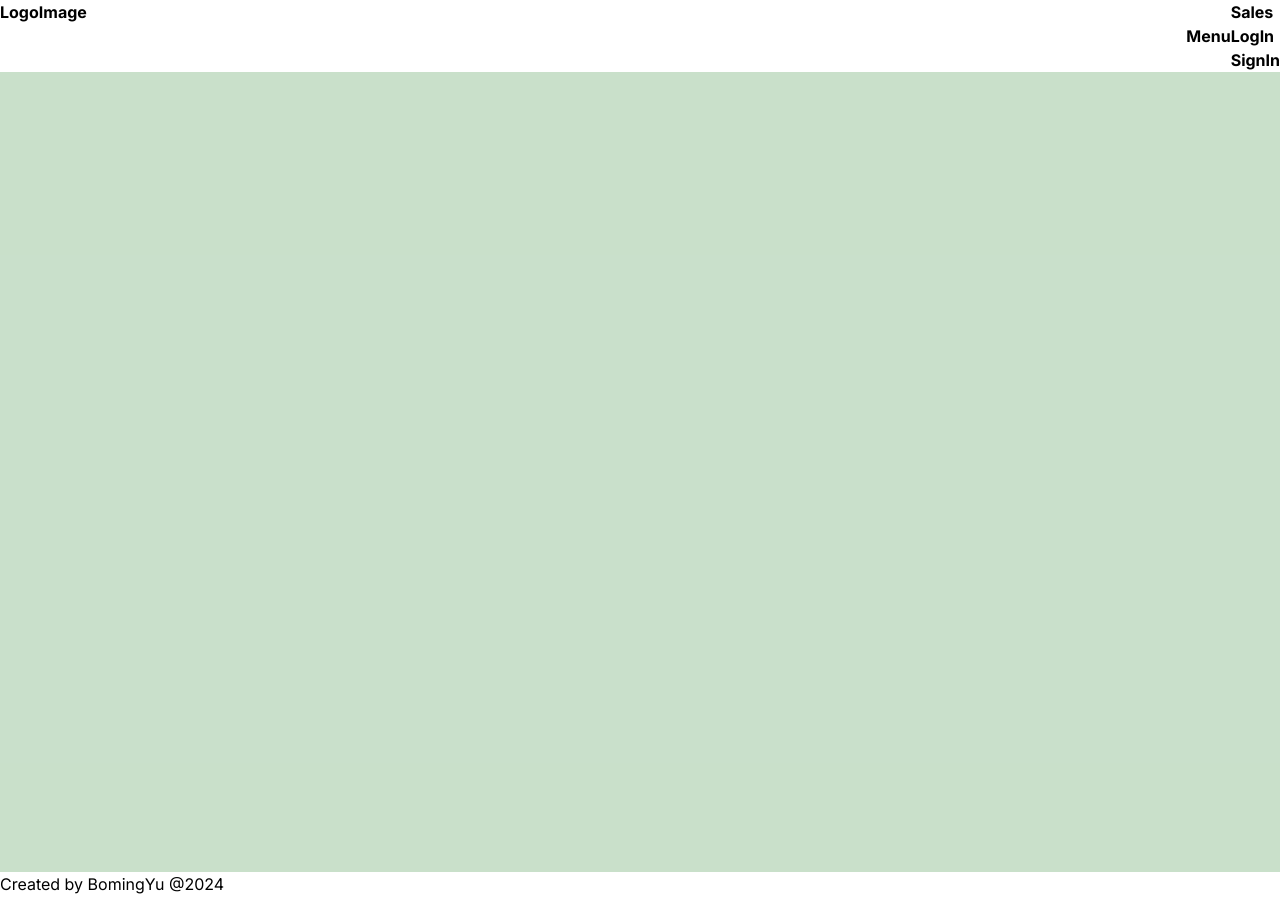
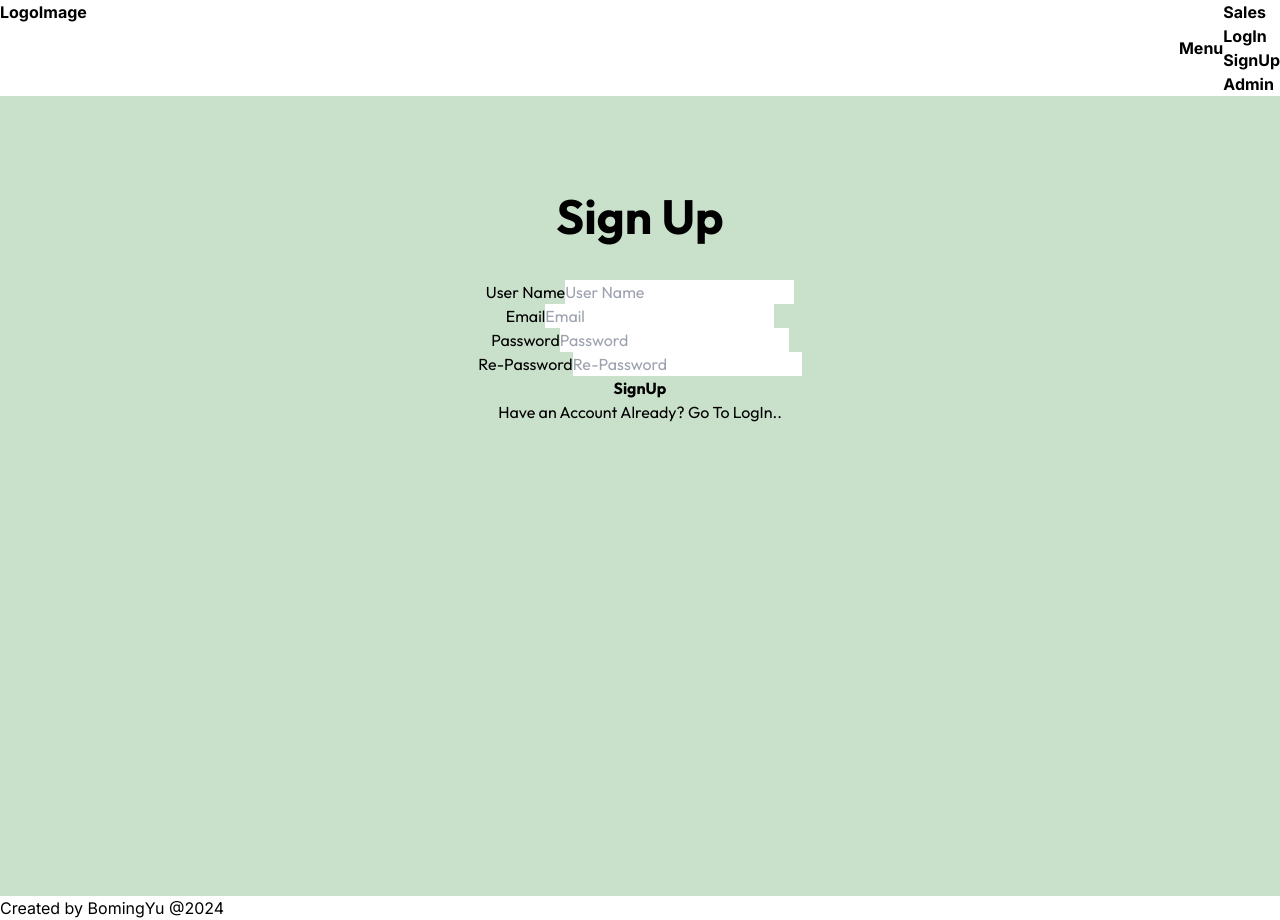
Before and after one commit to BomingYu/shop-frontend, a Next.js app: page /signup in a window 1280 px wide. Before the commit the page ends 896 px from the top, so only its background shows below. Built offline with nearby package versions, Linux system fonts and the light colour scheme.

Commit message:
Signup added, navbar updated

```diff
--- a/src/Components/NavBar.jsx
+++ b/src/Components/NavBar.jsx
@@ -82,9 +82,14 @@ export default function NavBar() {
               )}
               {!isLogin() && (
                 <li>
-                  <Link href="/signin">SignIn</Link>
+                  <Link href="/signup">SignUp</Link>
                 </li>
               )}
+              {/* {isLogin() && user.theRole ==="admin" && ( */}
+                <li>
+                  <Link href="#">Admin</Link>
+                </li>
+              {/* )} */}
             </ul>
           </div>
         </div>
--- /dev/null
+++ b/src/Components/SignupComponent.jsx
@@ -0,0 +1,127 @@
+"use client";
+
+import Link from "next/link";
+import { useState } from "react";
+import WarningComponent from "./Sundries/WarningComponent";
+import axios from "axios";
+
+export default function SignupComponent() {
+  const [uName, setUName] = useState("");
+  const [email, setEmail] = useState("");
+  const [password, setPassword] = useState("");
+  const [rePword, setRePword] = useState("");
+
+  const [info, setInfo] = useState("");
+  const [warningIsOpen, setWarningIsOpen] = useState(false);
+
+  const handleSignUp = async(e) => {
+    e.preventDefault();
+    if (uName !== "" && email !== "" && password !== "" && rePword !== "") {
+        try{
+            let formData = {
+                userName: uName,
+                email: email,
+                password: password,
+                rePassword: rePword,
+              };
+
+              console.log(formData);
+
+              const response = await axios.post("http://localhost:5006/api/account/register" , formData);
+              const resData = response.data;
+              console.log(resData);
+        }
+        catch(error){
+            console.log(error);
+        }
+
+    } else {
+      setInfo("Form is not completed!");
+      setWarningIsOpen(true);
+    }
+  };
+
+  return (
+    <form
+      className="flex flex-col items-center justify-center space-y-8 font-tagFont"
+      onSubmit={handleSignUp}
+    >
+      {warningIsOpen && (
+        <WarningComponent
+          info={info}
+          close={() => {
+            setWarningIsOpen(false);
+          }}
+        />
+      )}
+
+      <div className="flex items-center space-x-3">
+        <span className="w-32 text-right">User Name</span>
+        <input
+          type="text"
+          name="name"
+          id="name"
+          className="dark:text-black rounded-full w-48 h-7 p-2 text-md"
+          value={uName}
+          onChange={(e) => {
+            setUName(e.target.value);
+          }}
+          placeholder="User Name"
+        />
+      </div>
+      <div className="flex items-center space-x-3">
+        <span className="w-32 text-right">Email</span>
+        <input
+          type="text"
+          name="email"
+          id="email"
+          className="dark:text-black rounded-full w-48 h-7 p-2 text-md"
+          value={email}
+          onChange={(e) => {
+            setEmail(e.target.value);
+          }}
+          placeholder="Email"
+        />
+      </div>
+      <div className="flex items-center space-x-3">
+        <span className="w-32 text-right">Password</span>
+        <input
+          type="password"
+          name="pword"
+          id="pword"
+          className="dark:text-black rounded-full w-48 h-7 p-2 text-md"
+          value={password}
+          onChange={(e) => {
+            setPassword(e.target.value);
+          }}
+          placeholder="Password"
+        />
+      </div>
+      <div className="flex items-center space-x-3">
+        <span className="w-32 text-right">Re-Password</span>
+        <input
+          type="password"
+          name="rePword"
+          id="rePword"
+          className="dark:text-black rounded-full w-48 h-7 p-2 text-md"
+          value={rePword}
+          onChange={(e) => {
+            setRePword(e.target.value);
+          }}
+          placeholder="Re-Password"
+        />
+      </div>
+      <div className="flex flex-col items-center space-y-3">
+        <button
+          className="dark:bg-amber-700 bg-green-800 dark:text-gray-200 text-gray-200 w-24 text-lg font-bold p-2 rounded-full"
+          type="submit"
+        >
+          SignUp
+        </button>
+        <Link href="login" className="underline hover:italic">
+          Have an Account Already? Go To LogIn..
+        </Link>
+      </div>
+    </form>
+  );
+}
--- /dev/null
+++ b/src/Components/Sundries/WarningComponent.jsx
@@ -0,0 +1,12 @@
+export default function  WarningComponent({info , close}){
+    const handleClose = () => {
+        close()
+    }
+
+    return(
+        <div className="text-red-700 flex space-x-3">
+            <span>{info}</span>
+            <button className="border border-1 border-red-700 rounded-md" onClick={handleClose}>Close</button>
+        </div>
+    );
+}
--- a/src/app/signup/page.jsx
+++ b/src/app/signup/page.jsx
@@ -1,7 +1,12 @@
-export default function Page(){
-    return(
-        <main className="flex min-h-screen flex-col items-center justify-between p-24 bg-lightRGBA dark:bg-darkRGBA">
+import SignupComponent from "@/Components/SignupComponent";
 
-        </main>
-    );
+export default function Page() {
+  return (
+    <main className="flex min-h-screen flex-col items-center justify-between p-24 bg-lightRGBA dark:bg-darkRGBA">
+      <div className="flex flex-col space-y-10 items-center ">
+        <h1 className="font-tagFont text-5xl font-bold">Sign Up</h1>
+        <SignupComponent />
+      </div>
+    </main>
+  );
 }
```
Also changed, not shown: src/Components/LoginComponent.jsx (+10 -9 lines).
